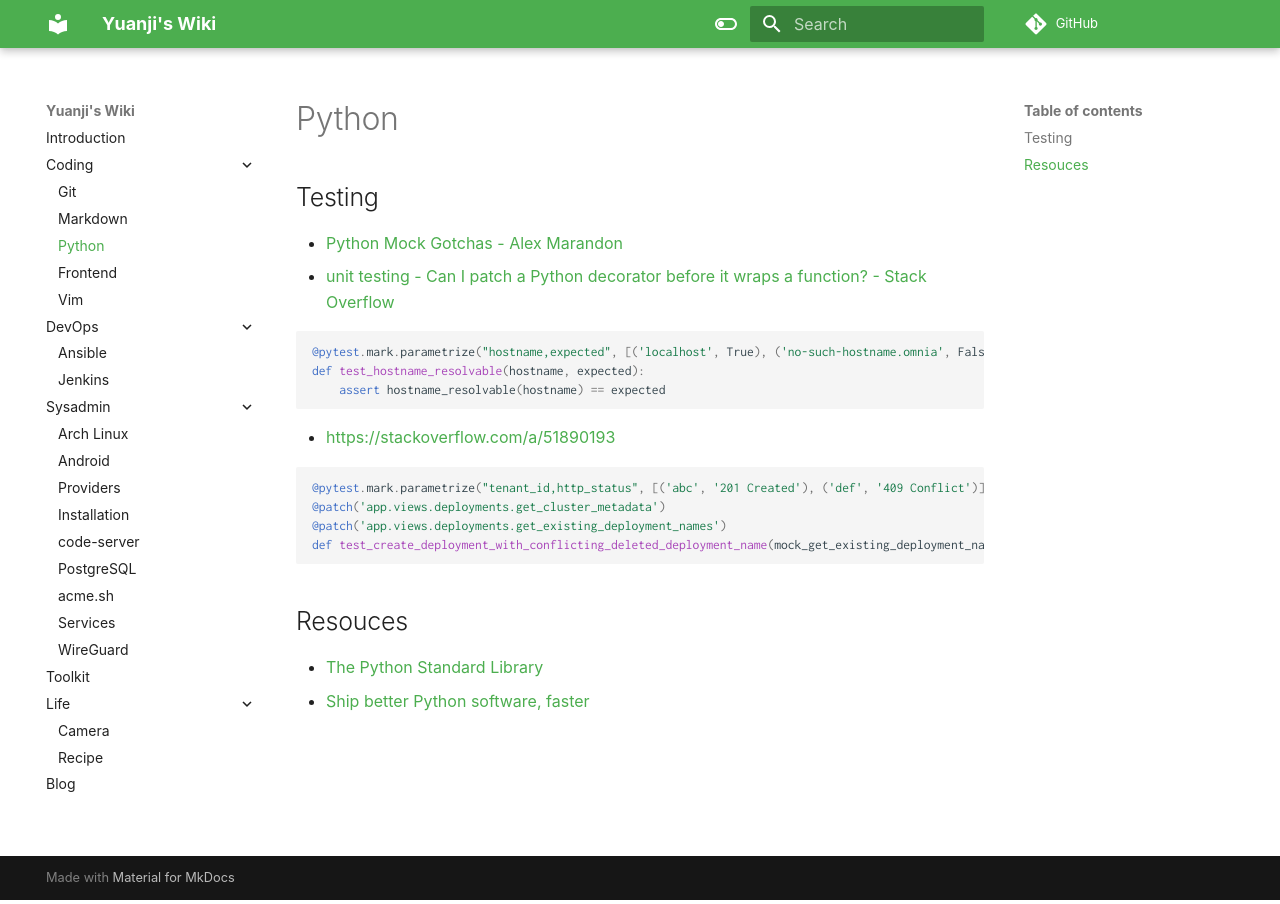
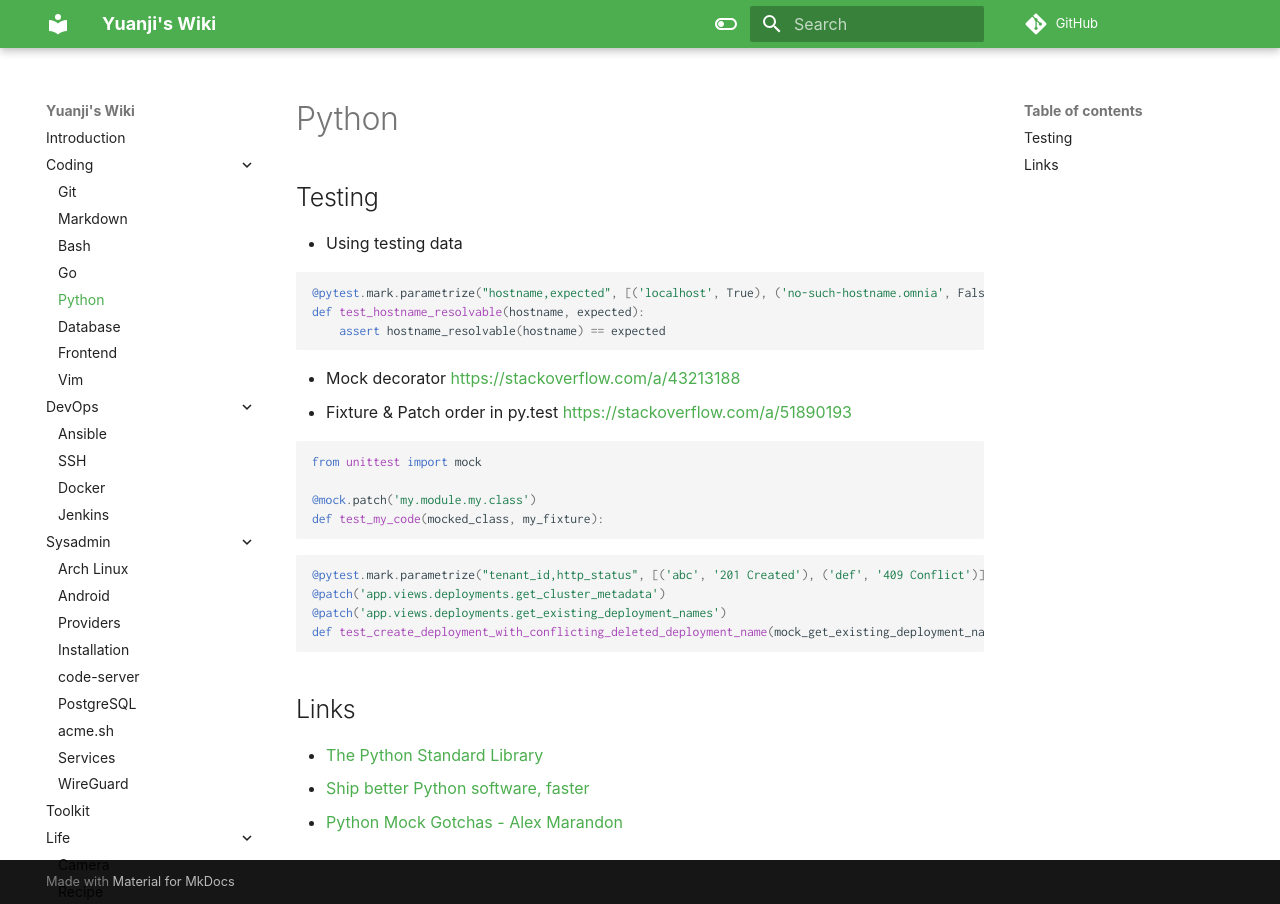
Before and after one commit to yuanji-dev/wiki, an MkDocs documentation site: the page built from docs/coding/python.md, in a window 1280 px wide. Built offline with MkDocs 1.6.1 and Material for MkDocs 9.7.7, drawn with Linux system fonts in a browser that asks for light colours; some web fonts are replaced; comment, search, counter and statistics services are not loaded.

Commit message:
feat: add more docs

````diff
--- a/docs/coding/python.md
+++ b/docs/coding/python.md
@@ -2,8 +2,7 @@
 
 ## Testing
 
-- [Python Mock Gotchas - Alex Marandon](https://alexmarandon.com/articles/python_mock_gotchas/)
-- [unit testing - Can I patch a Python decorator before it wraps a function? - Stack Overflow](https://stackoverflow.com/questions/7667567/can-i-patch-a-python-decorator-before-it-wraps-a-function/43213188#43213188)
+- Using testing data
 
 ```python
 @pytest.mark.parametrize("hostname,expected", [('localhost', True), ('no-such-hostname.omnia', False)])
@@ -11,7 +10,15 @@ def test_hostname_resolvable(hostname, expected):
     assert hostname_resolvable(hostname) == expected
 ```
 
-- [https://stackoverflow.com/a/51890193](https://stackoverflow.com/a/51890193)
+- Mock decorator [https://stackoverflow.com/a/43213188](https://stackoverflow.com/a/43213188)
+- Fixture & Patch order in py.test [https://stackoverflow.com/a/51890193](https://stackoverflow.com/a/51890193)
+
+```python
+from unittest import mock
+
+@mock.patch('my.module.my.class')
+def test_my_code(mocked_class, my_fixture):
+```
 
 ```python
 @pytest.mark.parametrize("tenant_id,http_status", [('abc', '201 Created'), ('def', '409 Conflict')])
@@ -20,7 +27,8 @@ def test_hostname_resolvable(hostname, expected):
 def test_create_deployment_with_conflicting_deleted_deployment_name(mock_get_existing_deployment_names, mock_get_cluster_metadata, tenant_id, http_status, client, monkeypatch):
 ```
 
-## Resouces
+## Links
 
 - [The Python Standard Library](https://docs.python.org/3/library/index.html)
 - [Ship better Python software, faster](https://pythonspeed.com/)
+- [Python Mock Gotchas - Alex Marandon](https://alexmarandon.com/articles/python_mock_gotchas/)
--- a/mkdocs.yml
+++ b/mkdocs.yml
@@ -6,11 +6,16 @@ nav:
   - Coding:
       - coding/git.md
       - coding/markdown.md
+      - coding/bash.md
+      - coding/go.md
       - coding/python.md
+      - coding/database.md
       - coding/frontend.md
       - coding/vim.md
   - DevOps:
       - devops/ansible.md
+      - devops/ssh.md
+      - devops/docker.md
       - devops/jenkins.md
   - Sysadmin:
       - sysadmin/archlinux.md
````
Also changed, not shown: docs/coding/bash.md (added, +9 -0 lines), docs/coding/database.md (added, +9 -0 lines), docs/coding/go.md (added, +39 -0 lines), docs/devops/docker.md (added, +51 -0 lines), docs/devops/ssh.md (added, +11 -0 lines).
